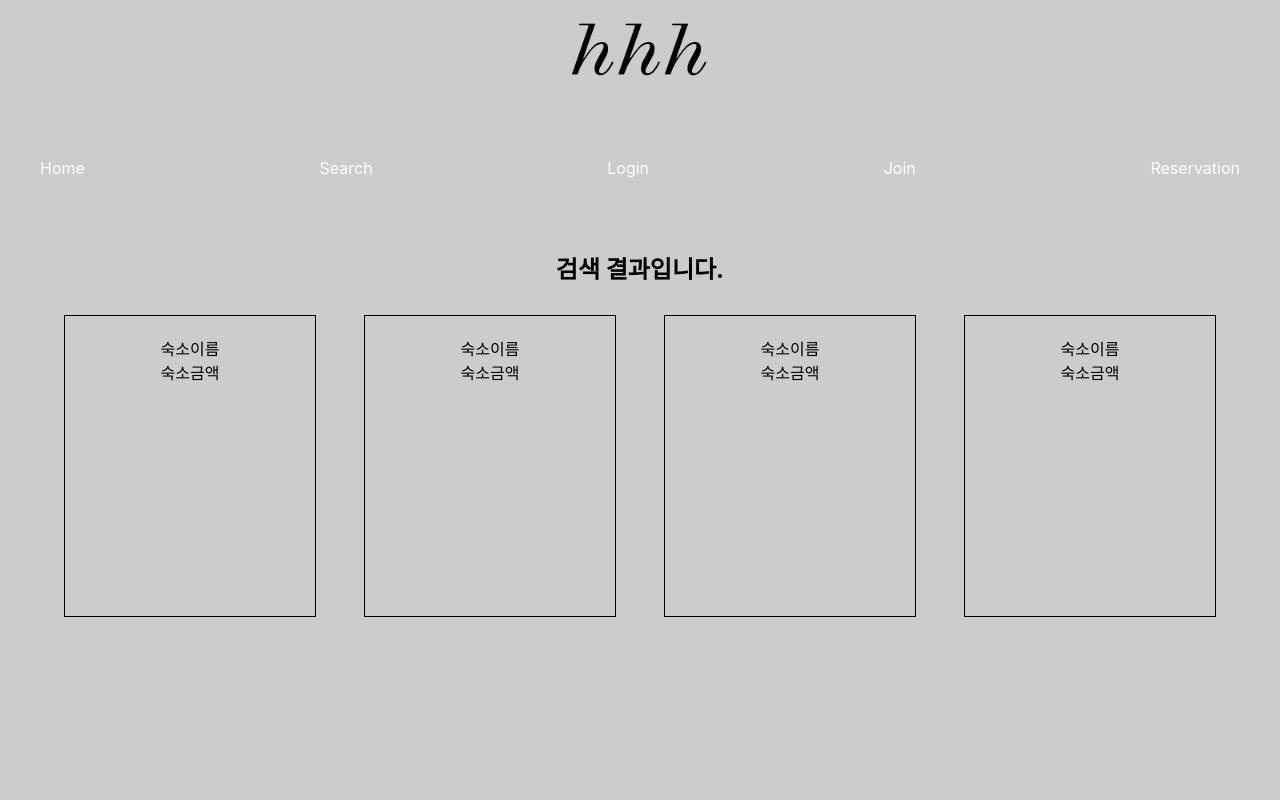
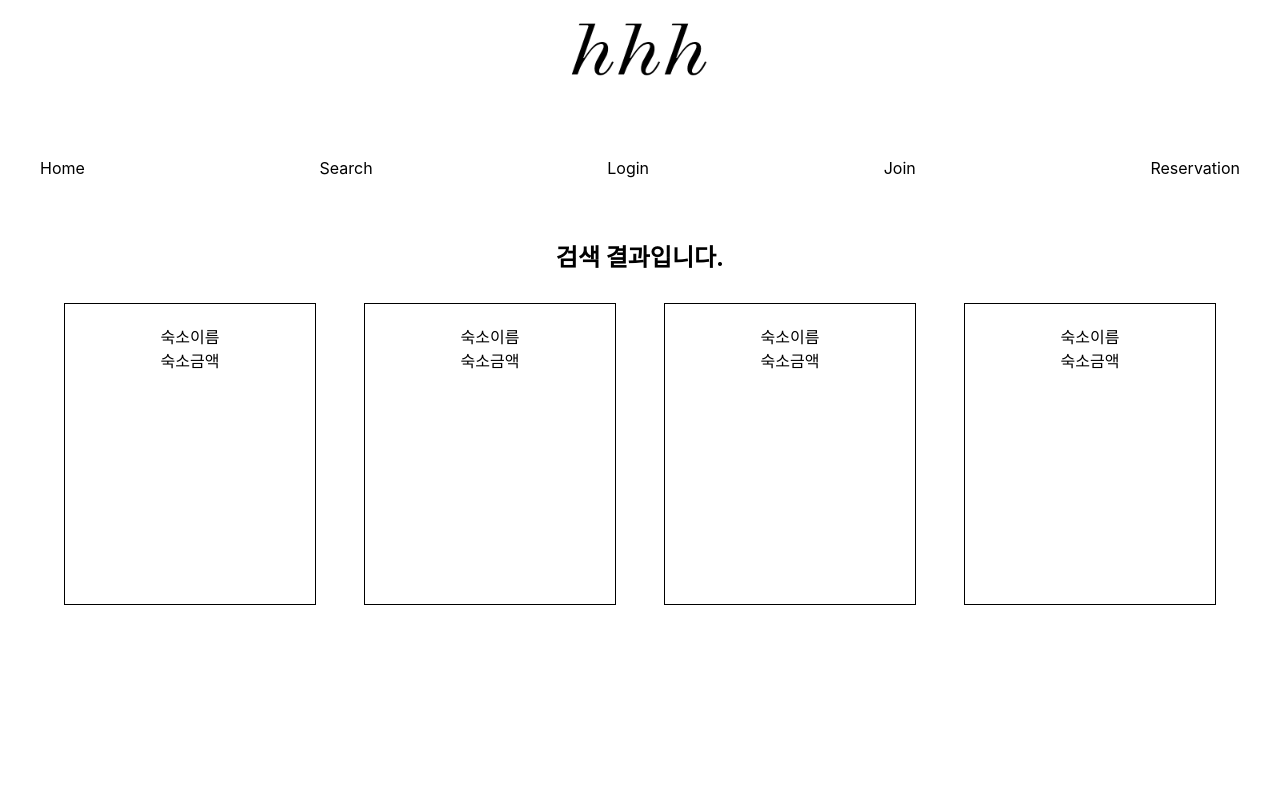
Before and after one commit to Jhyjj/hhh-client, a React (Create React App) app: page /searchResult in a window 1280 px wide. Shown: the top 800 px of the page. Built offline with nearby package versions, Linux system fonts and the light colour scheme.

Commit message:
검색창 수정

```diff
--- a/src/App.css
+++ b/src/App.css
@@ -19,7 +19,7 @@ a{
   margin: 0 auto;
   position: relative;
   z-index: 10;
-  color: #fff;
+  color: black;
 }
 
 #header img{
--- a/src/Result/style.css
+++ b/src/Result/style.css
@@ -1,11 +1,10 @@
 #result{
-    background-color: #ccc;
     width: 100%;
     height: 100vh;
-    position: absolute;
+    /* position: absolute; */
     top: 0;
+    padding-top: 50px;
 
-    padding-top: 250px;
 }
 
 #result ul{
--- a/src/Search/style.css
+++ b/src/Search/style.css
@@ -2,10 +2,10 @@
     margin: 0 auto;
     width: 100%;
     height: 200px;
-    background: rgba(265,265,265,0.3);
+    background: white;
     padding: 30px;
-    margin-top: 30px;
     display: none;
+    position: absolute;
 }
 
 #Search input{
```
